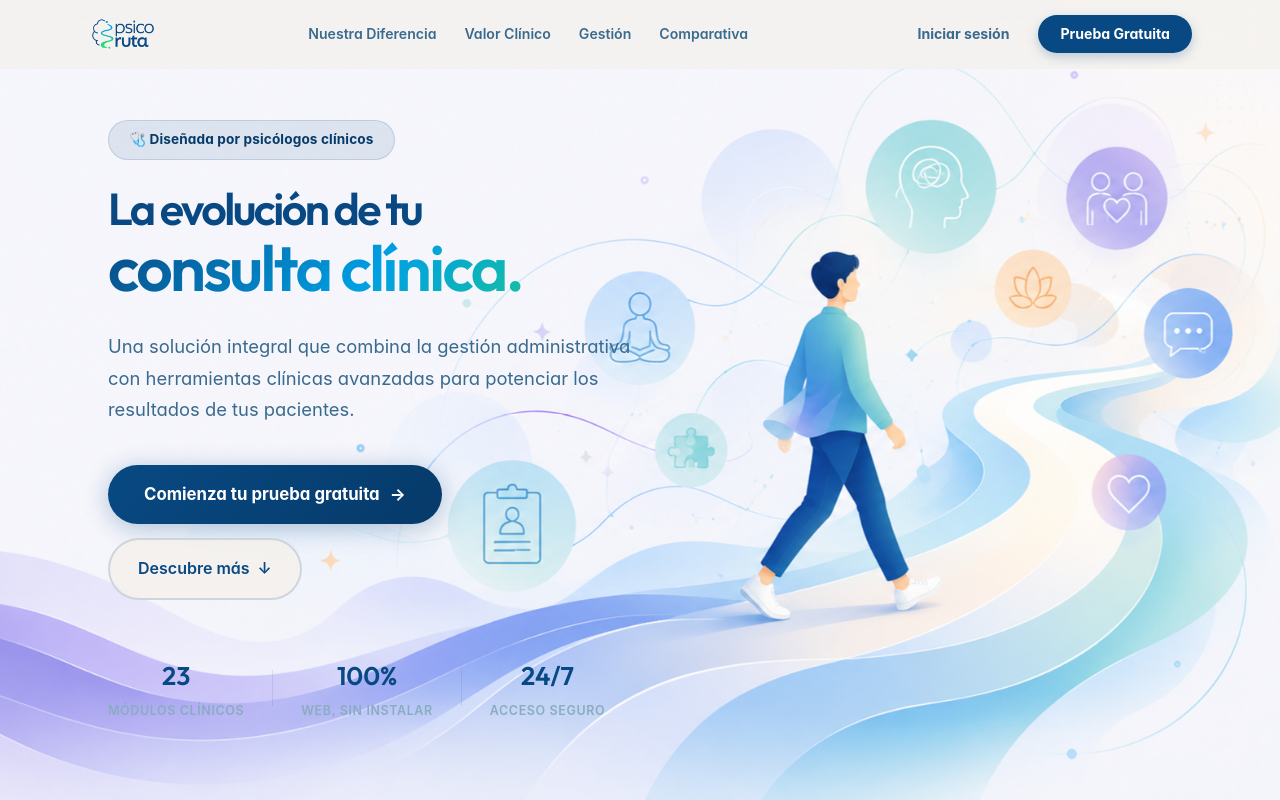
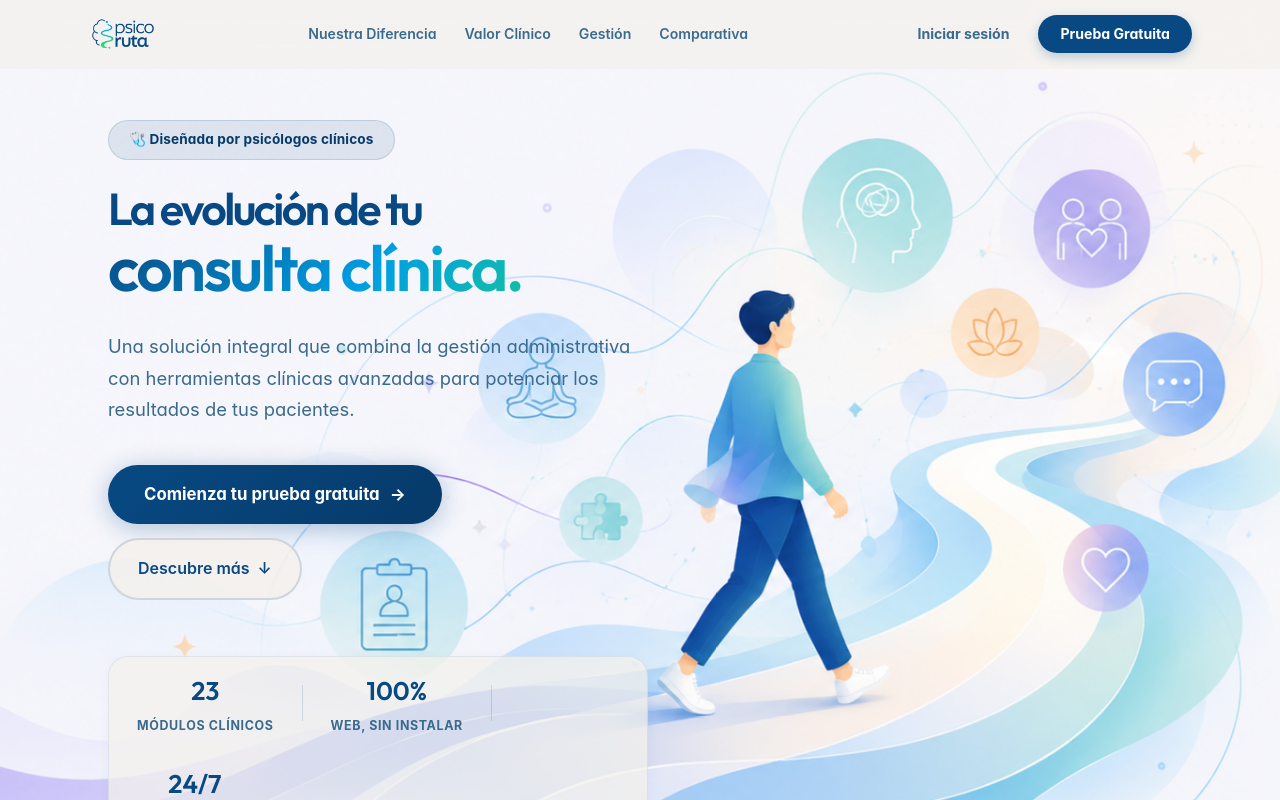
Before and after one commit to ExperienciasPro/psicoruta, an Angular app: page / in a window 1280 px wide. Shown: the top 800 px of the page. Built offline with nearby package versions, Linux system fonts and the light colour scheme; no server answers.

Commit message:
🎨 Style trust metrics container with frosted glass and darken labels for high contrast

```diff
--- a/src/app/features/home/home.scss
+++ b/src/app/features/home/home.scss
@@ -431,16 +431,31 @@
 
 // Trust metrics
 .hero-trust {
-  display: flex; align-items: center;
-  gap: 28px; flex-wrap: wrap; margin-top: 2rem;
+  display: flex;
+  align-items: center;
+  gap: 28px;
+  flex-wrap: wrap;
+  margin-top: 2.5rem;
+  padding: 14px 28px;
+  background: rgba($color-bg-primary, 0.72);
+  backdrop-filter: blur(16px);
+  -webkit-backdrop-filter: blur(16px);
+  border: 1px solid rgba($color-accent-primary, 0.08);
+  border-radius: $radius-md;
+  box-shadow: $shadow-sm;
+  width: fit-content;
 
   @media (max-width: 960px) {
     justify-content: center;
+    margin: 2.5rem auto 0;
   }
 }
 
 .trust-metric {
-  display: flex; flex-direction: column; align-items: center; gap: 4px;
+  display: flex;
+  flex-direction: column;
+  align-items: center;
+  gap: 4px;
 }
 
 .metric-number {
@@ -450,14 +465,16 @@
 }
 
 .metric-label {
-  font-size: 0.78rem; font-weight: 600;
-  color: $color-text-muted; text-transform: uppercase;
+  font-size: 0.78rem; font-weight: 700;
+  color: $color-text-secondary; // Changed from muted to secondary for high contrast
+  text-transform: uppercase;
   letter-spacing: 0.05em;
 }
 
 .trust-divider {
-  width: 1px; height: 36px;
-  background: $color-border-default;
+  width: 1px;
+  height: 36px;
+  background: rgba($color-accent-primary, 0.15); // Slightly darker divider
 }
 
 
```
